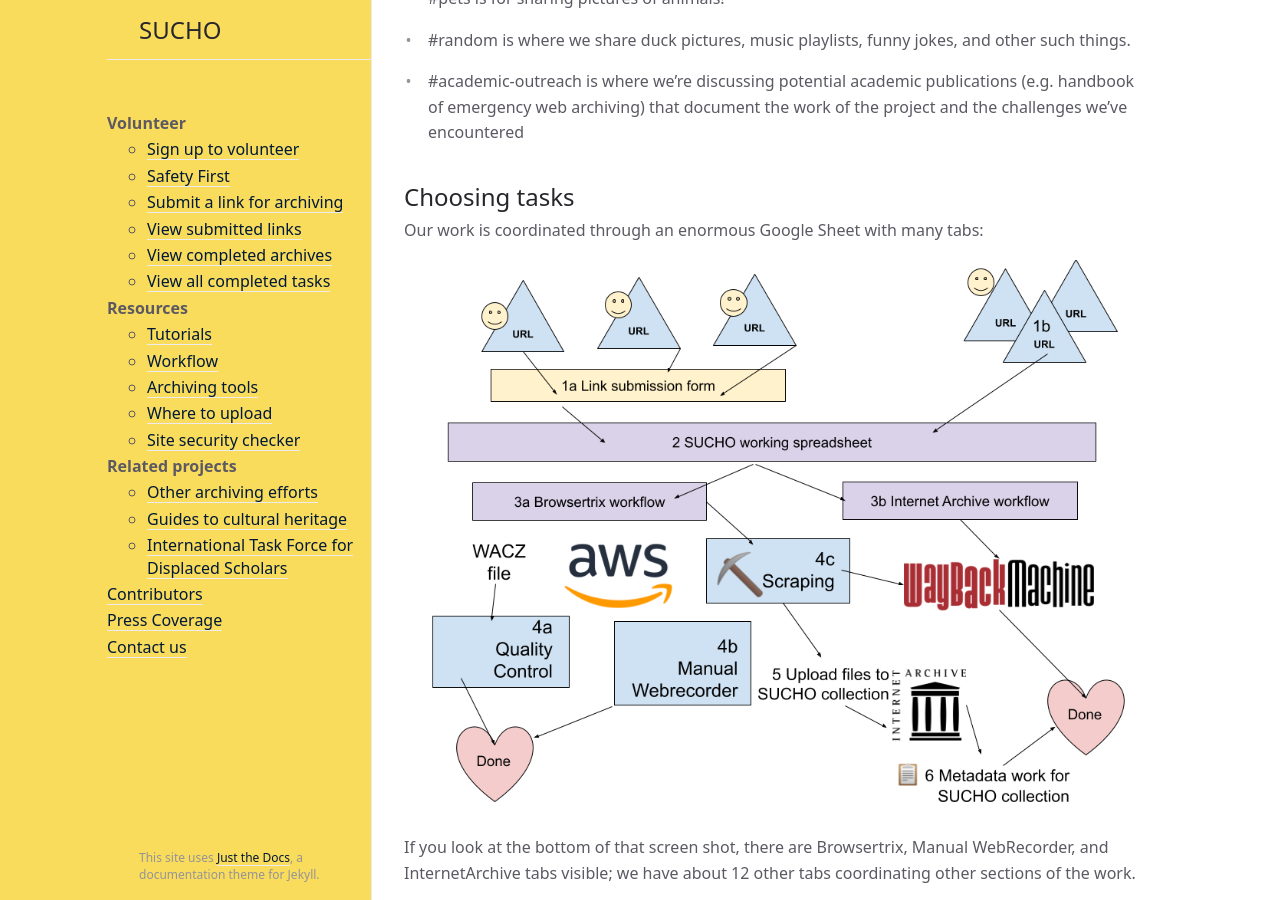
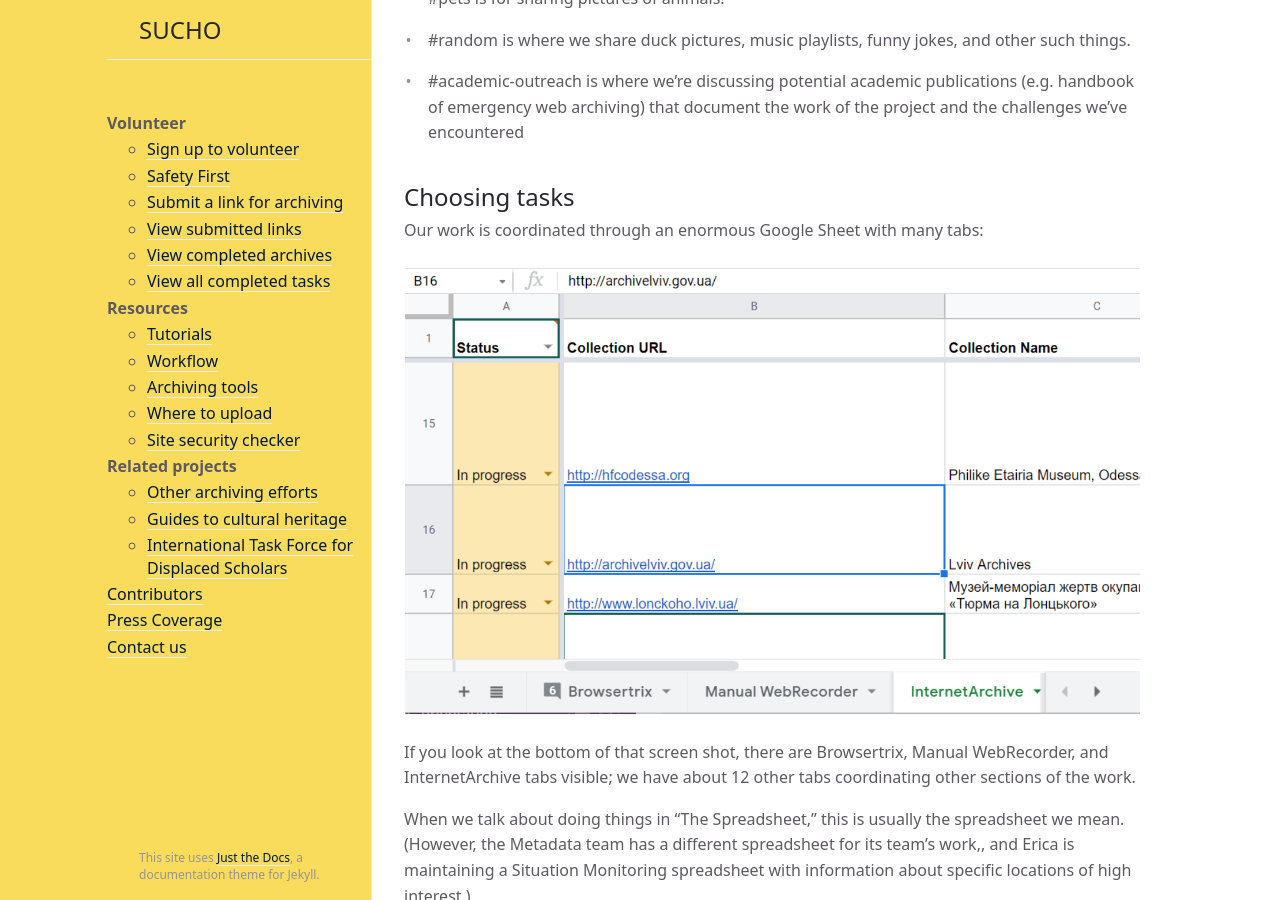
Before and after one commit to sucho-archiving/sucho-archiving.github.io, a Jekyll site: the page built from orientation.md, in a window 1280 px wide and 900 px high, scrolled down 1929 px. Built offline with Jekyll 4.4.1, drawn with Linux system fonts in a browser that asks for light colours.

Commit message:
Fix screenshot

```diff
--- a/orientation.md
+++ b/orientation.md
@@ -65,7 +65,7 @@
 
 Our work is coordinated through an enormous Google Sheet with many tabs:
 
-![The SUCHO spreadsheet with tabs highlighted](/assets/images/sucho-workflow-mar15.png)
+![The SUCHO spreadsheet with tabs highlighted](/assets/images/sucho-tabs.png)
 
 If you look at the bottom of that screen shot, there are Browsertrix, Manual WebRecorder, and InternetArchive tabs visible; we have about 12 other tabs coordinating other sections of the work.
 
```
Also changed, not shown: assets/images/sucho-tabs.png (added).
